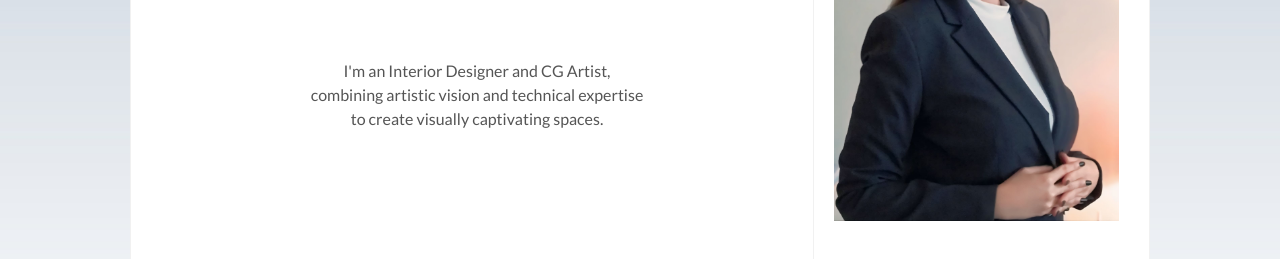
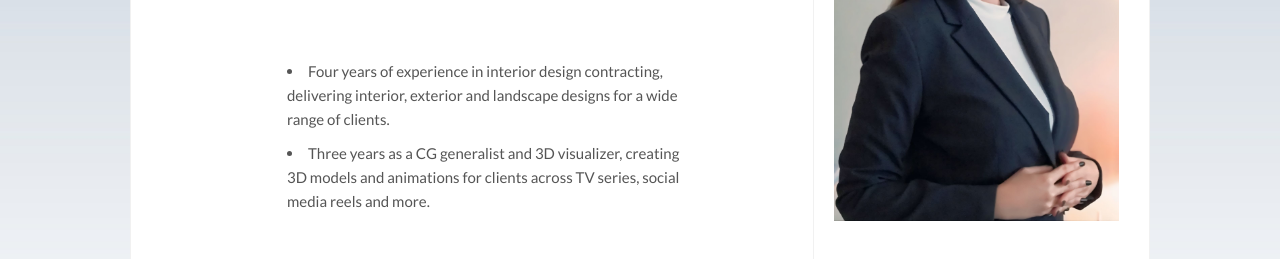
Before and after one commit to hala-sabbah/hala-sabbah.github.io, a plain HTML site: page index.html in a window 1280 px wide. Shown: the part 320-579 px from the top of the page. Drawn offline with nearby package versions, Linux system fonts and the light colour scheme.

Commit message:
About: replace intro sentence with experience highlights
Co-Authored-By: Claude Opus 5.5 <noreply@anthropic.com>
Claude-Session: https://claude.ai/code/session_01Xthg6iZX9HjH8rss7gLL48

```diff
--- a/css/main.css
+++ b/css/main.css
@@ -814,3 +814,17 @@ Change widths as necessary
   .etabs > li span{ display: none; }
   .tab a{ padding: 4px 10px; }
 }
+
+/* About: experience points */
+.intro-points{
+  max-width: 420px;
+  margin: 0 auto;
+  padding-left: 20px;
+  text-align: left;
+  color: #555;
+  font-size: 15px;
+  line-height: 1.6;
+}
+.intro-points li{
+  margin-bottom: 10px;
+}
--- a/index.html
+++ b/index.html
@@ -100,14 +100,10 @@
                           </h4>
                           <br>
                           <br>
-                          <p>
-                            <!-- Creative, imaginative, and innovative <br>
-                            Accurate, precise, and detail-oriented <br>
-                            Problem Solver, punctual, and project manager -->
-                            I'm an Interior Designer and CG Artist,
-                            combining artistic vision and technical expertise
-                            to create visually captivating spaces.
-                          </p>
+                          <ul class="intro-points">
+                            <li>Four years of experience in interior design contracting, delivering interior, exterior and landscape designs for a wide range of clients.</li>
+                            <li>Three years as a CG generalist and 3D visualizer, creating 3D models and animations for clients across TV series, social media reels and more.</li>
+                          </ul>
                         </div>
                       </div>
                       <div class="g1">
```
